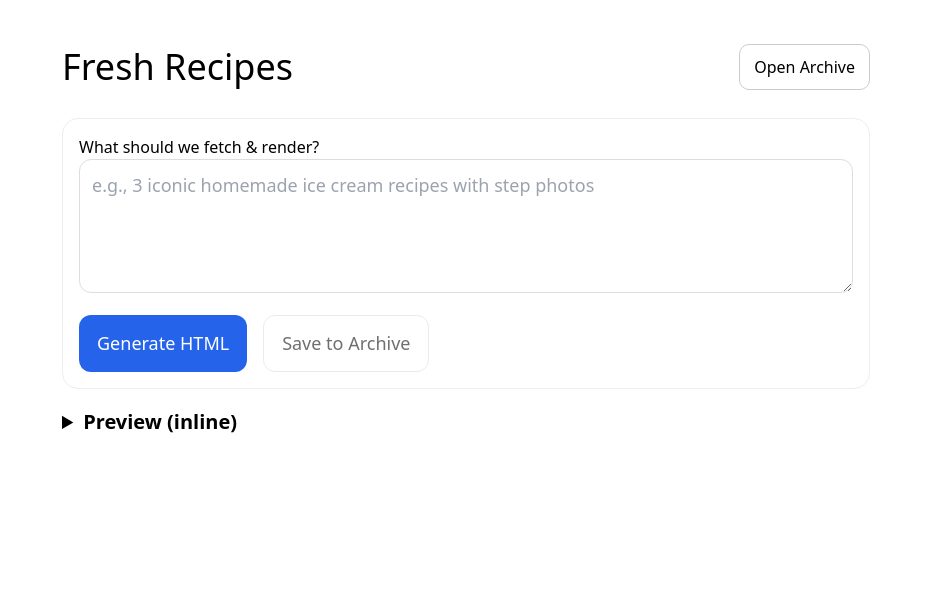
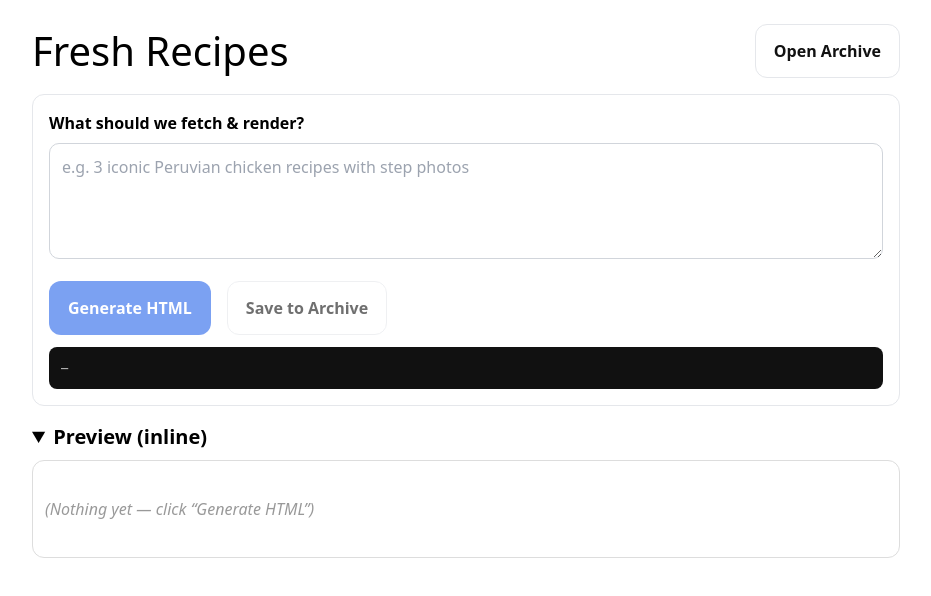
Before and after one commit to Apttyman/freshrecipes, a Next.js app: page / in a window 1280 px wide. Shown: the top 596 px of the page, without its empty margins (174-1105 px from the left). Built offline with nearby package versions, Linux system fonts and the light colour scheme.

Commit message:
Update page.tsx

```diff
--- a/app/page.tsx
+++ b/app/page.tsx
@@ -1,9 +1,200 @@
-// app/page.tsx  — SERVER wrapper (no "use client" here)
-export const dynamic = "force-dynamic";
-export const revalidate = 0;
+// app/page.tsx
+"use client";
 
-import HomeClient from "./home-client";
+import { useState } from "react";
 
-export default function Page() {
-  return <HomeClient />;
+type GenPayload = { html?: string; slug?: string; error?: string };
+
+export default function HomePage() {
+  const [prompt, setPrompt] = useState("");
+  const [html, setHtml] = useState("");
+  const [slug, setSlug] = useState("");
+  const [loading, setLoading] = useState(false);
+  const [saving, setSaving] = useState(false);
+  const [log, setLog] = useState<string>("");
+
+  const appendLog = (line: string) =>
+    setLog((prev) => (prev ? prev + "\n" + line : line));
+
+  async function handleGenerate() {
+    if (!prompt.trim() || loading) return;
+    setLoading(true);
+    setHtml("");
+    setSlug("");
+    setLog("");
+    try {
+      appendLog("POST /api/generate …");
+      const r = await fetch("/api/generate", {
+        method: "POST",
+        headers: { "content-type": "application/json" },
+        body: JSON.stringify({ prompt }),
+      });
+      appendLog(`status ${r.status} ${r.statusText} | ${r.headers.get("content-type")}`);
+      const data = (await r.json()) as GenPayload;
+      if (!r.ok) throw new Error(data.error || `HTTP ${r.status}`);
+      appendLog(`OK (${(JSON.stringify(data).length).toLocaleString()} bytes)`);
+      setHtml(data.html ?? "");
+      setSlug(data.slug ?? "");
+    } catch (err: any) {
+      const msg = String(err?.message || err);
+      setHtml("");
+      setSlug("");
+      appendLog(`ERROR: ${msg}`);
+      alert(`Generate failed: ${msg}`);
+    } finally {
+      setLoading(false);
+    }
+  }
+
+  async function handleSave() {
+    if (!html || saving) return;
+    setSaving(true);
+    appendLog("POST /api/save …");
+    try {
+      const r = await fetch("/api/save", {
+        method: "POST",
+        headers: { "content-type": "application/json" },
+        body: JSON.stringify({ html, slug }),
+      });
+      const data = await r.json();
+      if (!r.ok) throw new Error(data?.error || `HTTP ${r.status}`);
+      const url = data?.url || data?.pageUrl || "";
+      appendLog(`Saved. URL: ${url || "(no url returned)"}`);
+      if (url) {
+        // open in new tab
+        window.open(url, "_blank", "noopener,noreferrer");
+      } else {
+        alert('Save succeeded but no URL was returned by /api/save.');
+      }
+    } catch (err: any) {
+      const msg = String(err?.message || err);
+      appendLog(`SAVE ERROR: ${msg}`);
+      alert(`Save failed: ${msg}`);
+    } finally {
+      setSaving(false);
+    }
+  }
+
+  return (
+    <main style={{ maxWidth: 900, margin: "24px auto", padding: "0 16px" }}>
+      <header style={{ display: "flex", justifyContent: "space-between", alignItems: "center", marginBottom: 16 }}>
+        <h1 style={{ fontSize: 40, lineHeight: 1.1, margin: 0 }}>Fresh Recipes</h1>
+        <button
+          type="button"
+          onClick={() => (window.location.href = "/archive")}
+          style={btnOutline}
+        >
+          Open Archive
+        </button>
+      </header>
+
+      <section style={card}>
+        <label style={{ display: "block", fontWeight: 700, marginBottom: 8 }}>
+          What should we fetch &amp; render?
+        </label>
+        <textarea
+          value={prompt}
+          onChange={(e) => setPrompt(e.target.value)}
+          rows={4}
+          placeholder="e.g. 3 iconic Peruvian chicken recipes with step photos"
+          style={textarea}
+        />
+
+        <div style={{ display: "flex", gap: 16, marginTop: 16 }}>
+          <button
+            type="button"
+            onClick={handleGenerate}
+            disabled={loading || !prompt.trim()}
+            style={{ ...btnPrimary, opacity: loading || !prompt.trim() ? 0.6 : 1 }}
+          >
+            {loading ? "Generating…" : "Generate HTML"}
+          </button>
+
+          <button
+            type="button"
+            onClick={handleSave}
+            disabled={!html || saving}
+            style={{ ...btnOutline, opacity: !html || saving ? 0.6 : 1 }}
+          >
+            {saving ? "Saving…" : "Save to Archive"}
+          </button>
+        </div>
+
+        {/* Inline console */}
+        <pre
+          style={{
+            marginTop: 12,
+            background: "#111",
+            color: "#eee",
+            fontSize: 12,
+            padding: 12,
+            borderRadius: 8,
+            maxHeight: 180,
+            overflow: "auto",
+            whiteSpace: "pre-wrap",
+          }}
+        >
+          {log || "—"}
+        </pre>
+      </section>
+
+      <details open style={{ marginTop: 16 }}>
+        <summary style={{ fontWeight: 800, fontSize: 20 }}>Preview (inline)</summary>
+        <div style={{ border: "1px solid #ddd", borderRadius: 12, marginTop: 8, padding: 12 }}>
+          {html ? (
+            <iframe
+              title="preview"
+              srcDoc={html}
+              style={{ width: "100%", height: 900, border: "0", borderRadius: 8, background: "#fff" }}
+              sandbox="allow-same-origin allow-scripts allow-popups allow-forms"
+            />
+          ) : (
+            <div style={{ color: "#999", fontStyle: "italic", padding: "24px 0" }}>
+              (Nothing yet — click “Generate HTML”)
+            </div>
+          )}
+        </div>
+      </details>
+    </main>
+  );
 }
+
+/* -------------------------- tiny inline styles -------------------------- */
+
+const card: React.CSSProperties = {
+  border: "1px solid #e5e7eb",
+  borderRadius: 12,
+  padding: 16,
+  background: "#fff",
+};
+
+const textarea: React.CSSProperties = {
+  width: "100%",
+  borderRadius: 10,
+  border: "1px solid #d1d5db",
+  padding: 12,
+  fontSize: 16,
+  lineHeight: 1.4,
+  outline: "none",
+};
+
+const btnBase: React.CSSProperties = {
+  borderRadius: 12,
+  padding: "14px 18px",
+  fontWeight: 700,
+  cursor: "pointer",
+  border: "1px solid transparent",
+};
+
+const btnPrimary: React.CSSProperties = {
+  ...btnBase,
+  background: "#2563eb",
+  color: "white",
+};
+
+const btnOutline: React.CSSProperties = {
+  ...btnBase,
+  background: "white",
+  color: "#111",
+  border: "1px solid #e5e7eb",
+};
```
